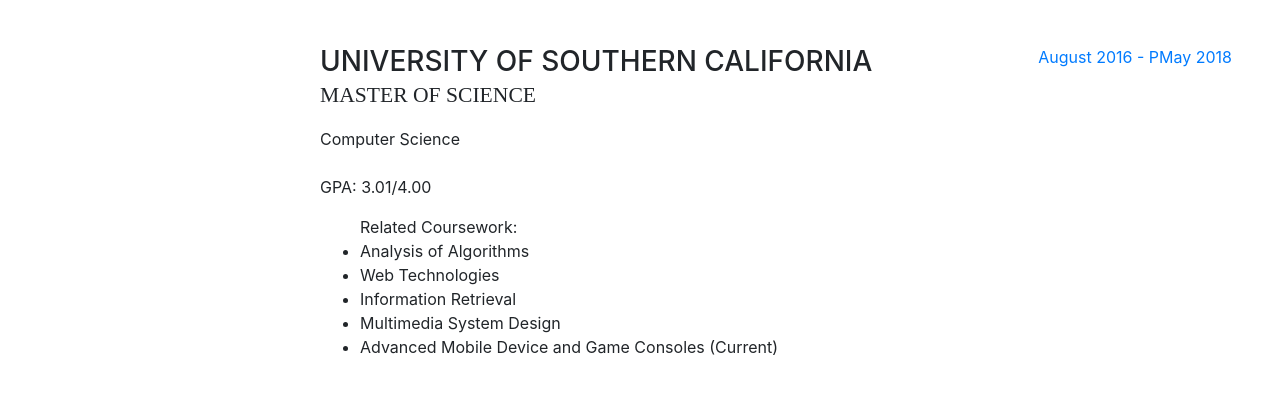
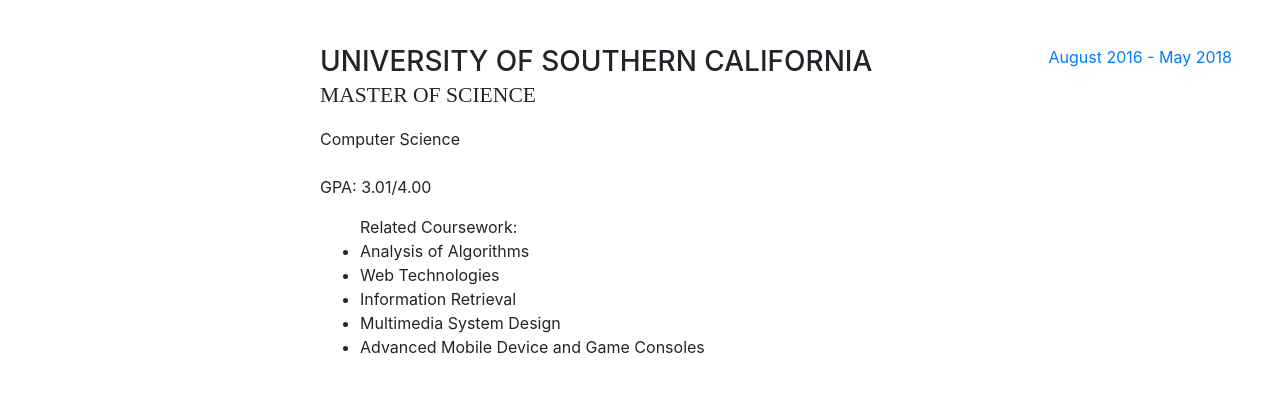
Before and after one commit to abhishek-sehrawat/abhishek-sehrawat.github.io, a website with bundled scripts: page index.html in a window 1280 px wide. Shown: the part 889-1298 px from the top of the page. Built offline with nearby package versions, Linux system fonts and the light colour scheme; a web font is replaced by a local one.

Commit message:
Updating latest education.

```diff
--- a/index.html
+++ b/index.html
@@ -115,12 +115,11 @@
                   <li>Web Technologies</li>
                   <li>Information Retrieval</li>
                   <li>Multimedia System Design</li>
-                  <li>Advanced Mobile Device and Game Consoles (Current)</li>
+                  <li>Advanced Mobile Device and Game Consoles</li>
                 </ul>
-                <!-- <p>GPA: 3.01/4.00</p> -->
               </div>
               <div class="resume-date text-md-right">
-                <span class="text-primary">August 2016 - PMay 2018</span>
+                <span class="text-primary">August 2016 - May 2018</span>
               </div>
             </div>
             <div class="resume-item d-flex flex-column flex-md-row">
```
